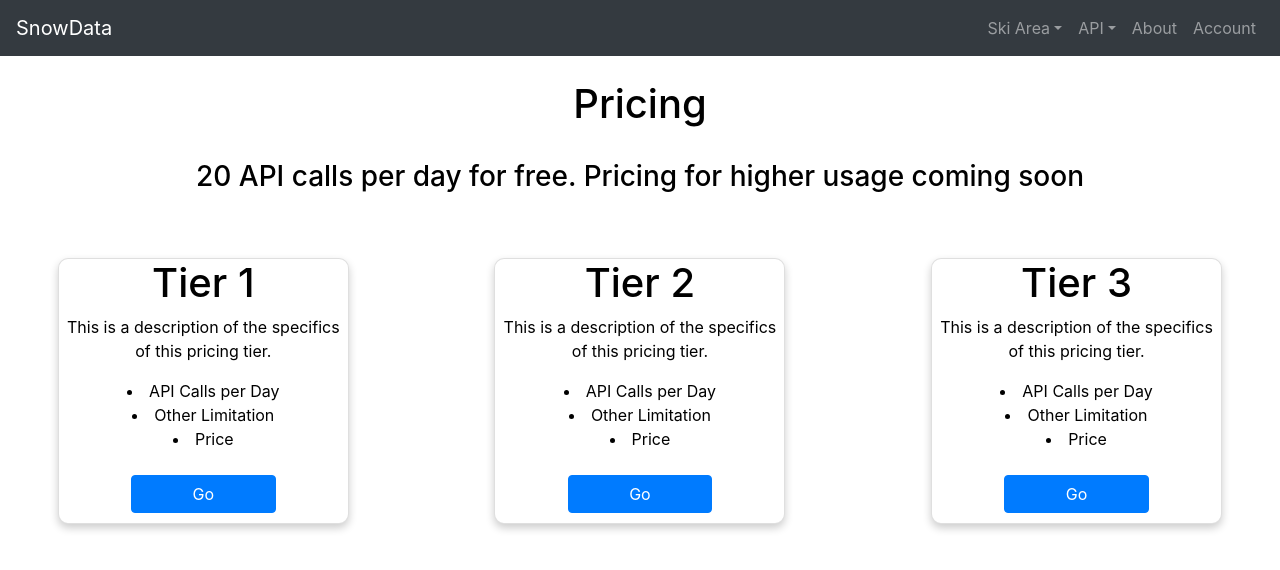
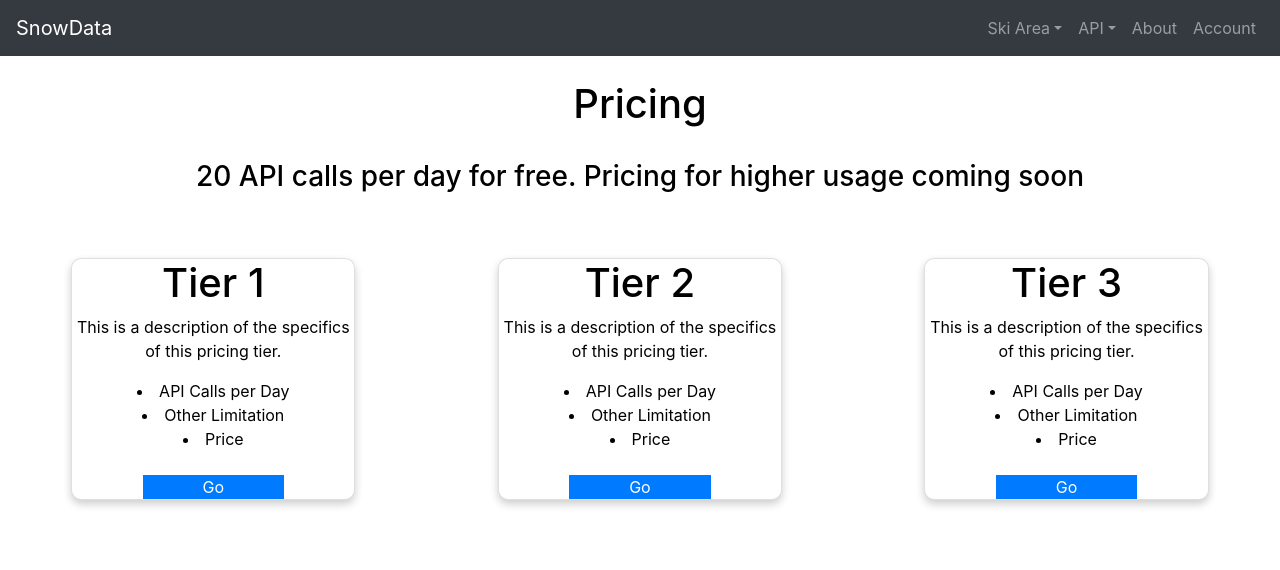
Before and after one commit to aj-medianet/snowdata.org, a React (Create React App) app in the folder frontend/: page /api-pricing in a window 1280 px wide. Shown: the top 570 px of the page. Built offline with nearby package versions, Linux system fonts and the light colour scheme.

Commit message:
update css

```diff
--- a/frontend/src/App.css
+++ b/frontend/src/App.css
@@ -36,13 +36,13 @@
   color: #61dafb;
 }
 
-.column {
+.columnP {
   position: relative;
   float: left;
   width: 33.33%;
 }
 
-.row {
+.rowP {
   margin-top: 5%;
 }
 
@@ -56,7 +56,7 @@
   margin-bottom: 10px;
 }
 
-.btn {
+.btnP {
   margin: 0 auto;
   width: 50%;
 }
--- a/frontend/src/components/Pricing.js
+++ b/frontend/src/components/Pricing.js
@@ -25,8 +25,8 @@ class Pricing extends Component {
                 <h1>Pricing</h1>
                 <br></br>
                 <h3><ReactMarkdown source={text} /></h3>
-                <div class="row">
-                    <div class="column">
+                <div class="rowP">
+                    <div class="columnP">
                         <div class="card">
                             <h1>Tier 1</h1>
                             <p>This is a description of the specifics of this pricing tier.</p>
@@ -36,10 +36,10 @@ class Pricing extends Component {
                                 <li>Price</li>
                             </div>
                             <br></br>
-                            <a href="#" class="btn btn-primary">Go</a>
+                            <a href="#" class="btnP btn-primary">Go</a>
                         </div>
                     </div>
-                    <div class="column">
+                    <div class="columnP">
                         <div class="card">
                             <h1>Tier 2</h1>
                             <p>This is a description of the specifics of this pricing tier.</p>
@@ -49,10 +49,10 @@ class Pricing extends Component {
                                 <li>Price</li>
                             </div>
                             <br></br>
-                            <a href="#" class="btn btn-primary">Go</a>
+                            <a href="#" class="btnP btn-primary">Go</a>
                         </div>
                     </div>
-                    <div class="column">
+                    <div class="columnP">
                         <div class="card">
                             <h1>Tier 3</h1>
                             <p>This is a description of the specifics of this pricing tier.</p>
@@ -62,7 +62,7 @@ class Pricing extends Component {
                                 <li>Price</li>
                             </div>
                             <br></br>
-                            <a href="#" class="btn btn-primary">Go</a>
+                            <a href="#" class="btnP btn-primary">Go</a>
                         </div>
                     </div>
                 </div>
```
